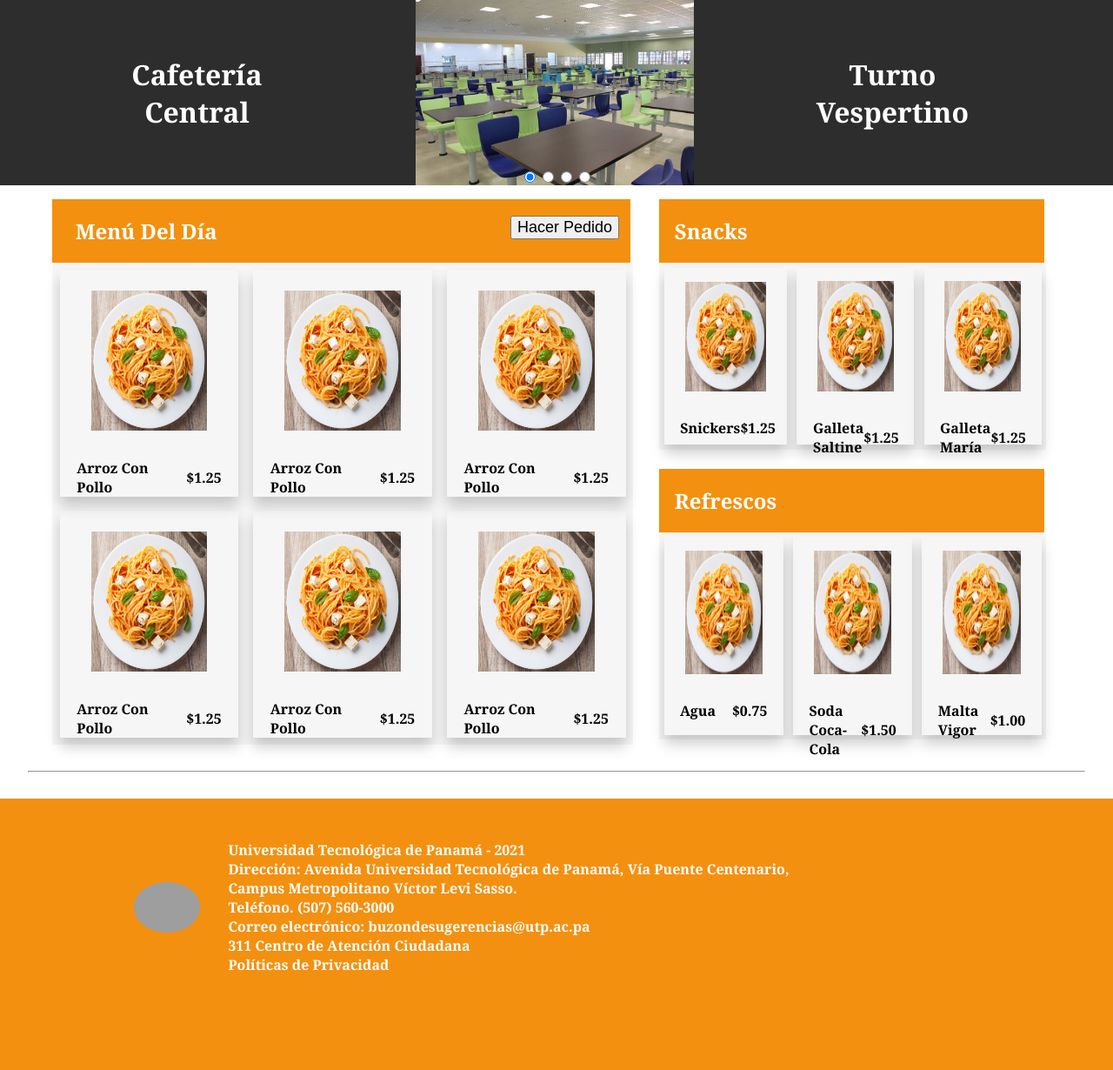
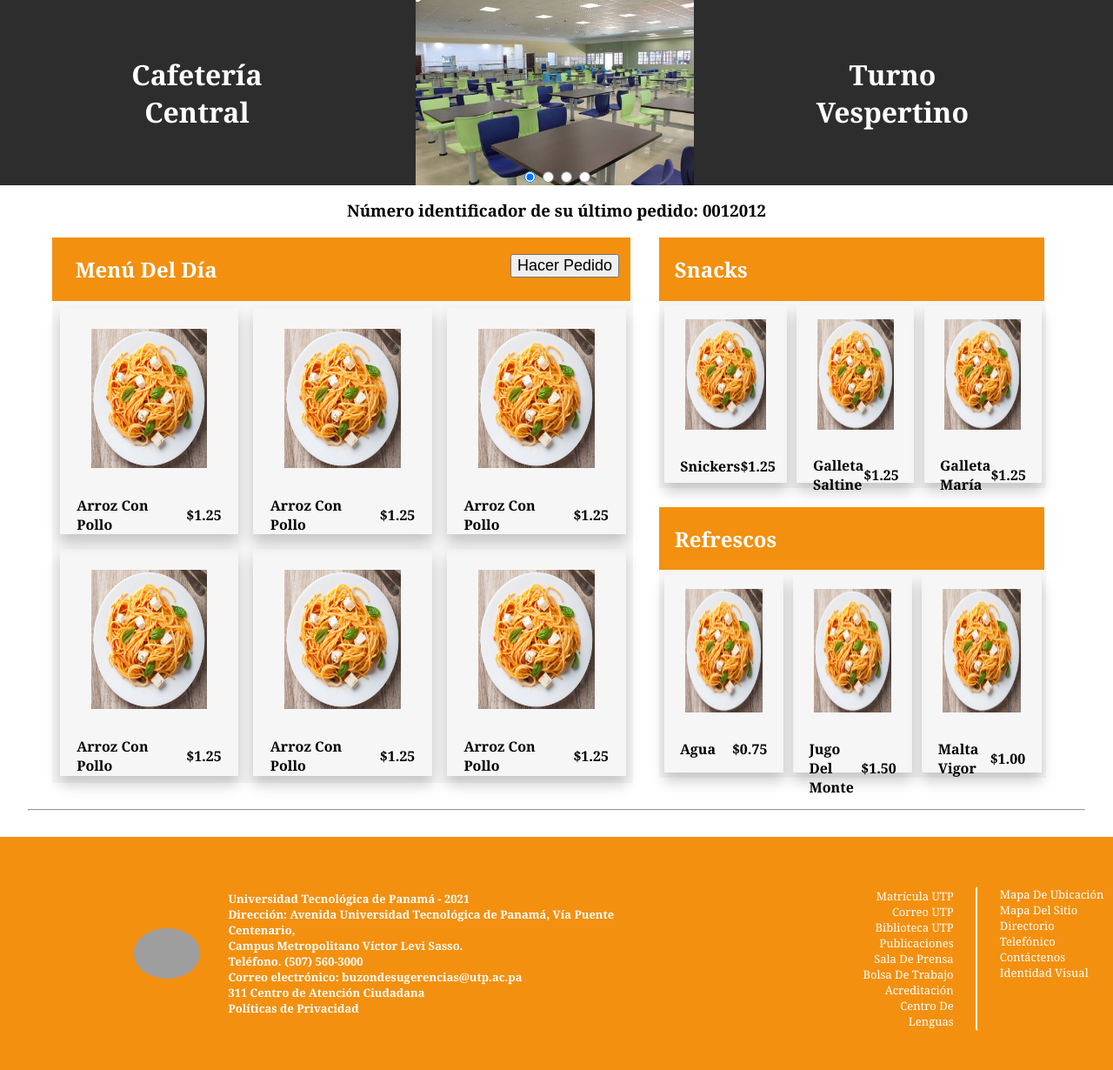
Before and after one commit to PedroArias1800/DinerSol, a PHP site: page /Secciones/paginaPrincipal.html in a window 1280 px wide. Shown: the part 161-1391 px from the top of the page at 87% size. Before the commit the page ends 1277 px from the top, so only its background shows below. Run offline with PHP 8.4, Linux system fonts and the light colour scheme; grey boxes are pictures that could not be loaded.

```diff
--- a/Css/footerHeader.css
+++ b/Css/footerHeader.css
@@ -5,8 +5,8 @@ body{
     display: flex;
     align-items: center;
     background-color: rgb(243, 144, 16);
-    padding-top: 2.5%;
-    padding-bottom: 2%;
+    padding-top: 3.5%;
+    padding-bottom: 3.5%;
     color: white;
 }
 .footer img{
@@ -14,7 +14,7 @@ body{
     border-radius: 50%;
 }
 .footer h3{
-    font-size: medium;
+    font-size: small;
     margin-left: 2.5%;
 }
 .header{
@@ -35,3 +35,25 @@ body{
     margin-top: -3%;
     color: rgb(243, 144, 16);
 }
+.footerP1{
+    margin-left: 15%;
+    font-size: small;
+    text-align: right;
+    align-self: flex-start;
+    margin-top: 1%;
+    border: 2px solid transparent;
+    border-right-color: white;
+    padding-right: 2%;
+}
+.footerP2{
+    font-size: small;
+    margin-left: 2%;
+    text-align: left;
+    align-self: flex-start;
+    margin-top: 1%;
+}
+.footerP1 a, .footerP2 a{
+    text-decoration: none;
+    color: white;
+    margin-bottom: 0.2%;
+}
--- a/Css/paginaPrincipal.css
+++ b/Css/paginaPrincipal.css
@@ -75,6 +75,7 @@ body{
     transition: 0.3s;
     width: 33%;
     margin: 1.25%;
+    max-height: 20%;
 }
 .card:hover {
     box-shadow: 0 20px 30px 0 rgba(0,0,0,0.2);
@@ -151,3 +152,6 @@ nav a:hover{
     display: flex;
     justify-content: center;
 }
+.radios input:hover{
+    cursor: pointer;
+}
--- a/Secciones/paginaPrincipal.html
+++ b/Secciones/paginaPrincipal.html
@@ -44,7 +44,7 @@
             <input type="radio" id="cafeteria3" name="cafet" onclick="Cual(3)">
             <input type="radio" id="cafeteria4" name="cafet" onclick="Cual(4)">
         </div>
-
+        <h3 style="text-align: center;">Número identificador de su último pedido: 0012012</h3>
         <div class="NoticiasMenu">
             <div class="Menu">
                 <div class="Central">
@@ -146,7 +146,7 @@
                         <div class="card">
                             <img src="../Imagenes/Comida1.jpg" class="FotoComida" alt="Comida1" width="65%" height="65%">
                             <div class="ComidasMenu">
-                                <h4 class="h3Titulo"><b>Soda Coca-Cola</b></h4>
+                                <h4 class="h3Titulo"><b>Jugo Del Monte</b></h4>
                                 <h4 class="Precio">$1.50</h4>
                             </div>
                         </div>
@@ -173,6 +173,23 @@
                 311 Centro de Atención Ciudadana<br>
                 Políticas de Privacidad<br>
             </h3>
+            <div class="footerP1">
+                <a href="">Matrícula UTP</a><br>
+                <a href="">Correo UTP</a><br>
+                <a href="">Biblioteca UTP</a><br>
+                <a href="">Publicaciones</a><br>
+                <a href="">Sala De Prensa</a><br>
+                <a href="">Bolsa De Trabajo</a><br>
+                <a href="">Acreditación</a><br>
+                <a href="">Centro De Lenguas</a><br>
+            </div>
+            <div class="footerP2">
+                <a href="">Mapa De Ubicación</a><br>
+                <a href="">Mapa Del Sitio</a><br>
+                <a href="">Directorio Telefónico</a><br>
+                <a href="">Contáctenos</a><br>
+                <a href="">Identidad Visual</a><br>
+            </div>
         </div>
         <script type="text/javascript" src="../JavaScript/complementos.js"></script>
     </body>
```
Also changed, not shown: Css/login.css (+26 -0 lines), Secciones/recuperarContraseña.html (+22 -1 lines), Secciones/registrarse.html (+51 -18 lines), index.html (+22 -1 lines).
